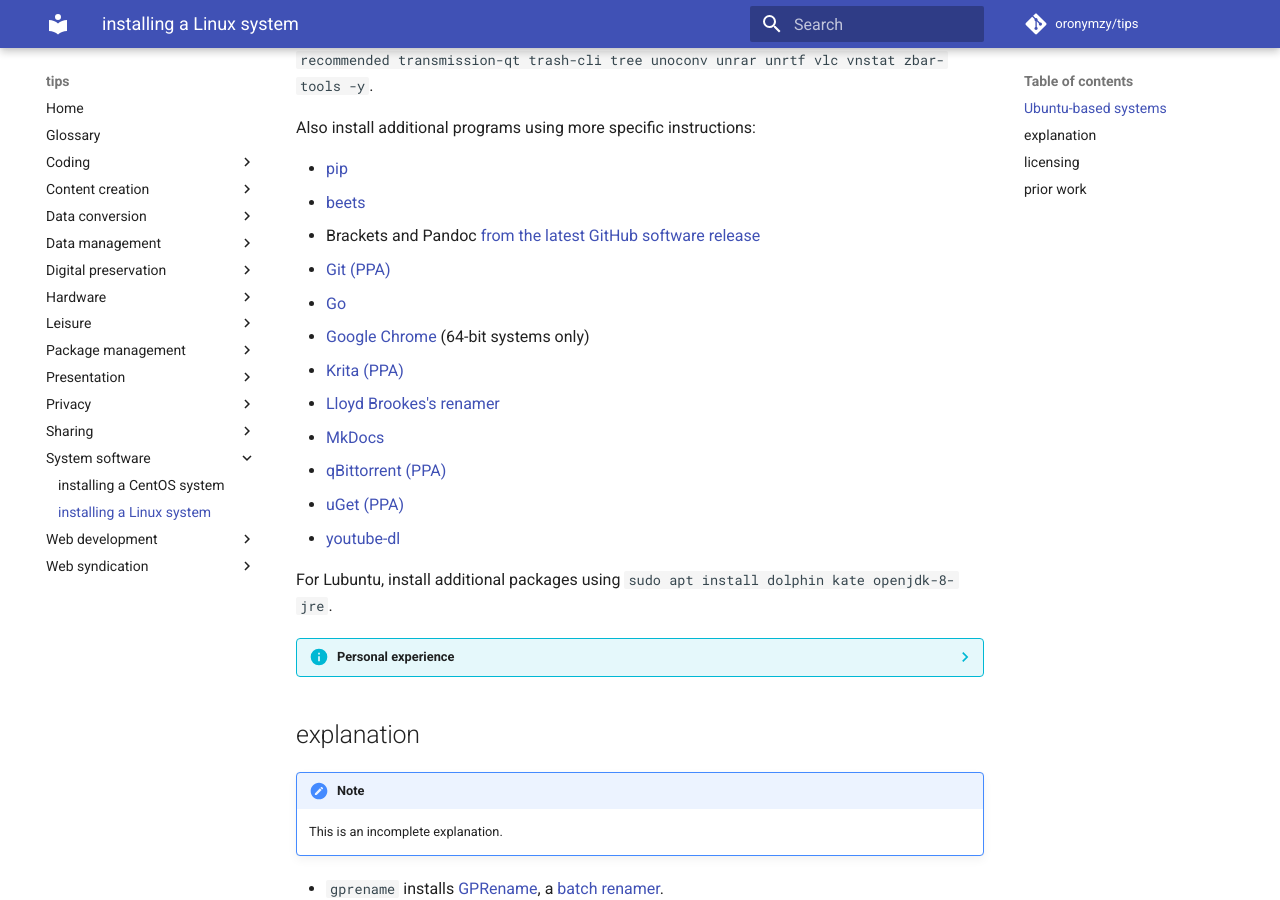
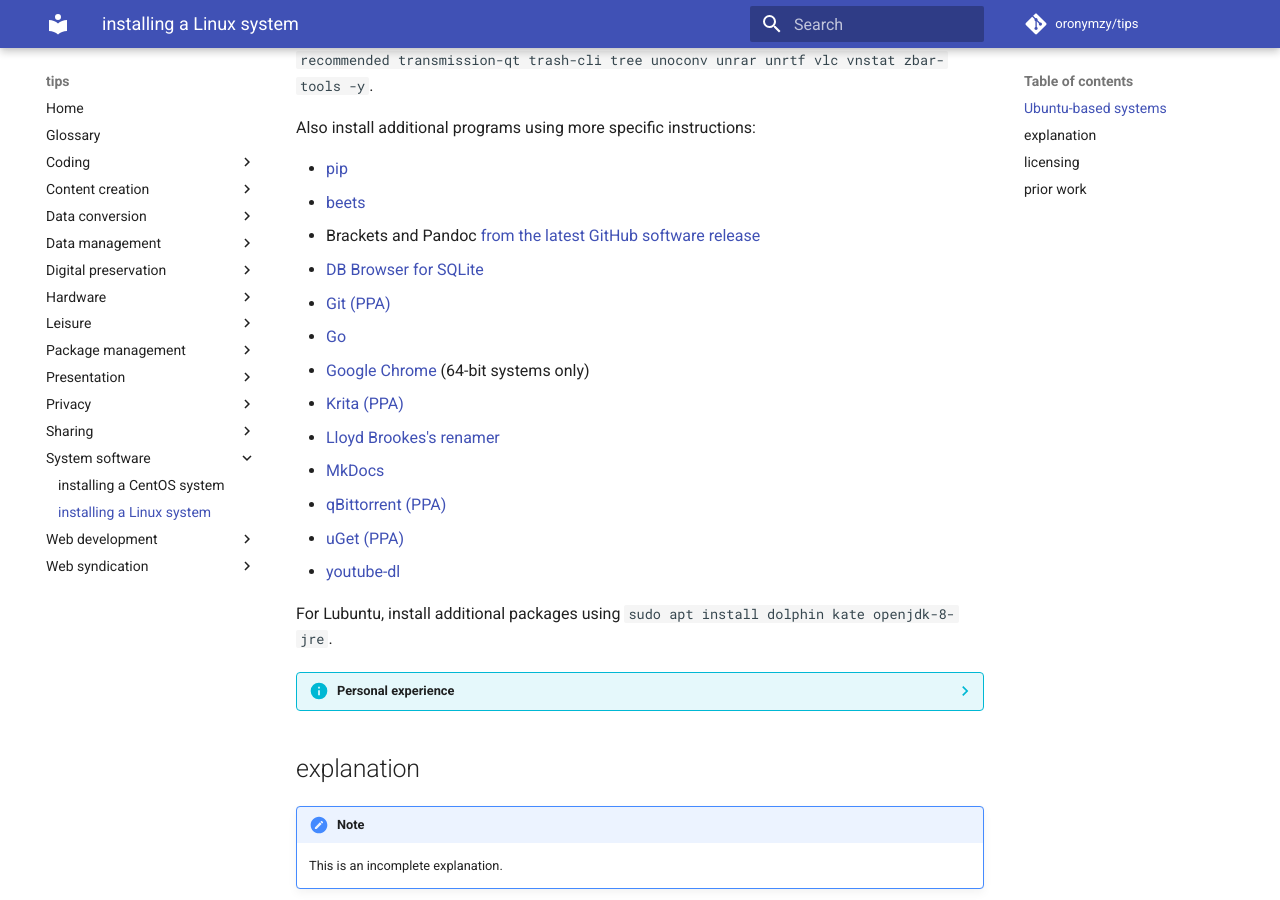
Before and after one commit to oronymzy/tips, an MkDocs documentation site: the page built from docs/insLnxS.md, in a window 1280 px wide and 900 px high, scrolled down 404 px. Built offline with MkDocs 1.6.1 and Material for MkDocs 9.7.7, drawn with Linux system fonts in a browser that asks for light colours; comment, search, counter and statistics services are not loaded.

Commit message:
Add 'DB Browser for SQLite'

```diff
--- a/docs/insLnxS.md
+++ b/docs/insLnxS.md
@@ -10,6 +10,7 @@ Also install additional programs using more specific instructions:
 - [pip](instpip.md)
 - [beets](insbeet.md)
 - Brackets and Pandoc [from the latest GitHub software release](islGHsr.md)
+- [DB Browser for SQLite](inDBSQL.md)
 - [Git (PPA)](instGit.md)
 - [Go](instlGo.md)
 - [Google Chrome](insGCrm.md) (64-bit systems only)
```
